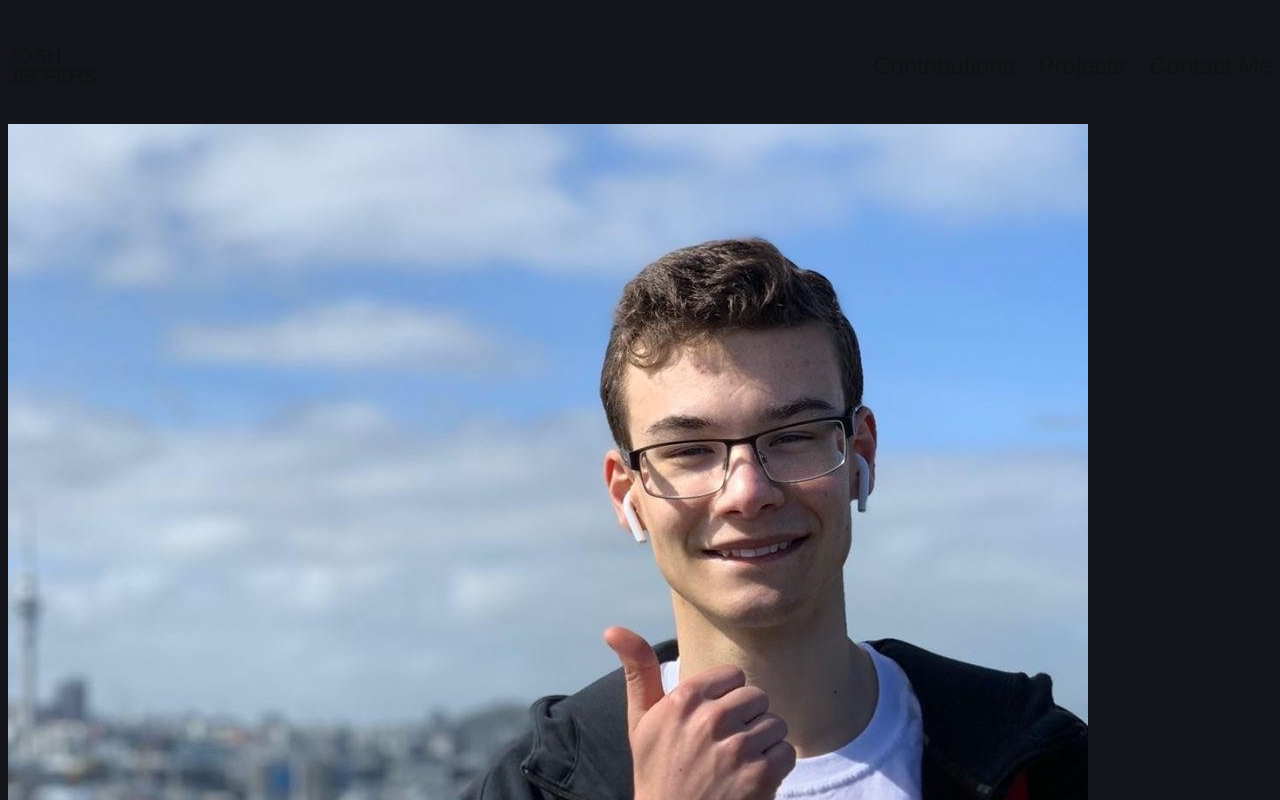
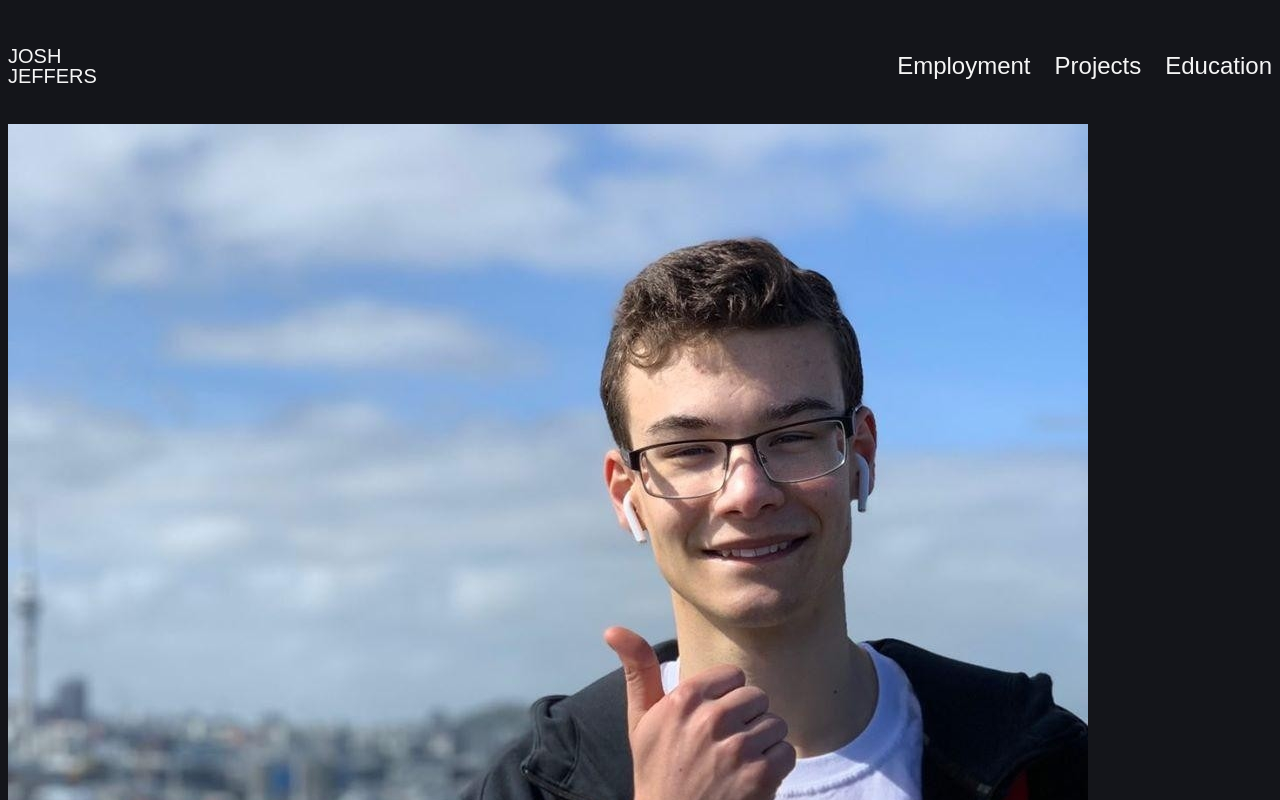
Before and after one commit to pumbas600/E-Portfolio, a Next.js app: page /v1 in a window 1280 px wide. Shown: the top 800 px of the page. Built offline with nearby package versions, Linux system fonts and the light colour scheme; no server answers; a web font is replaced by a local one.

Commit message:
feat: :sparkles: add header to projects page and fix colours

```diff
--- a/src/app/projects/page.tsx
+++ b/src/app/projects/page.tsx
@@ -2,12 +2,14 @@ import GitHubContributionsCard from '@/components/Card/GitHubContributionsCard';
 import PortfolioCard from '@/components/Card/PortfolioCard';
 import QuizBotCard from '@/components/Card/QuizBotCard';
 import Footer from '@/components/Footer';
+import Header from '@/components/Header';
 import { MainContent } from '@/components/Layout/MainContent';
 import MainLayout from '@/components/Layout/MainLayout';
 
 export default function Projects() {
   return (
     <MainLayout>
+      <Header />
       <h1>Hi</h1>
       <MainContent>
         <GitHubContributionsCard />
--- a/src/components/Header/index.tsx
+++ b/src/components/Header/index.tsx
@@ -24,15 +24,10 @@ const Nav = styled.nav`
 `;
 
 const StyledLink = styled(Link)`
-  color: var(--primary-accent-contrast-text-color);
+  color: inherit;
   font-size: var(--type-1_5);
   text-decoration-color: transparent;
   transition: color 150ms ease-in-out, text-decoration-color 200ms ease-in-out;
-
-  &:hover,
-  &:active {
-    text-decoration-color: var(--primary-accent-contrast-text-color);
-  }
 `;
 
 const HomeLink = styled(StyledLink)`
@@ -46,11 +41,22 @@ export interface HeaderLink {
   link: string;
 }
 
-export interface HeaderProps {
-  links: HeaderLink[];
-}
+const NavLinks: HeaderLink[] = [
+  {
+    label: 'Employment',
+    link: '/employment',
+  },
+  {
+    label: 'Projects',
+    link: '/projects',
+  },
+  {
+    label: 'Education',
+    link: '/education',
+  },
+];
 
-export default function Header({ links }: HeaderProps) {
+export default function Header() {
   return (
     <HeaderWrapper>
       <Nav>
@@ -60,7 +66,7 @@ export default function Header({ links }: HeaderProps) {
           Jeffers
         </HomeLink>
         <ul>
-          {links.map((link) => (
+          {NavLinks.map((link) => (
             <li key={link.link}>
               <StyledLink href={link.link}>{link.label}</StyledLink>
             </li>
```
Also changed, not shown: src/app/page.tsx (+2 -17 lines).
